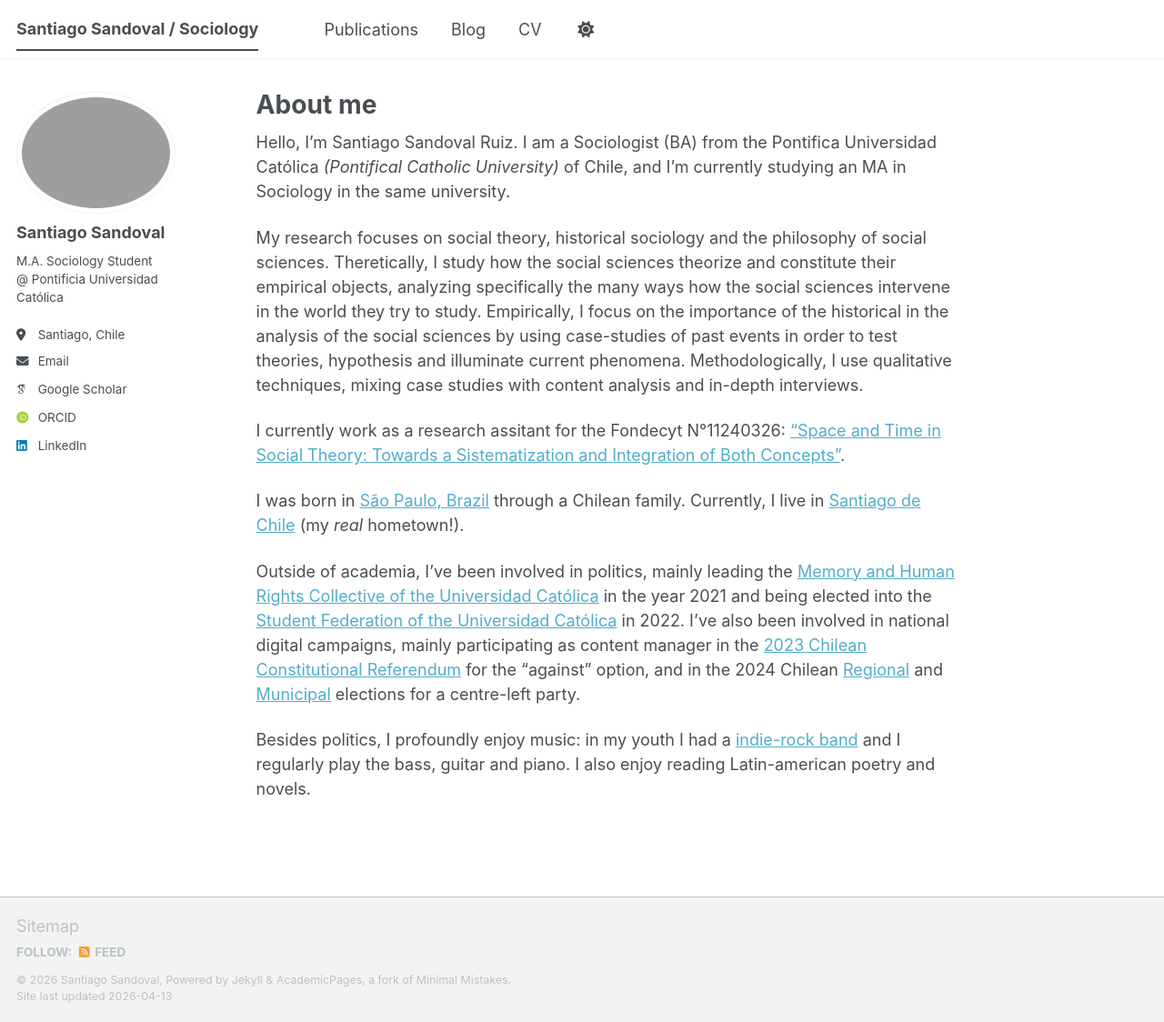
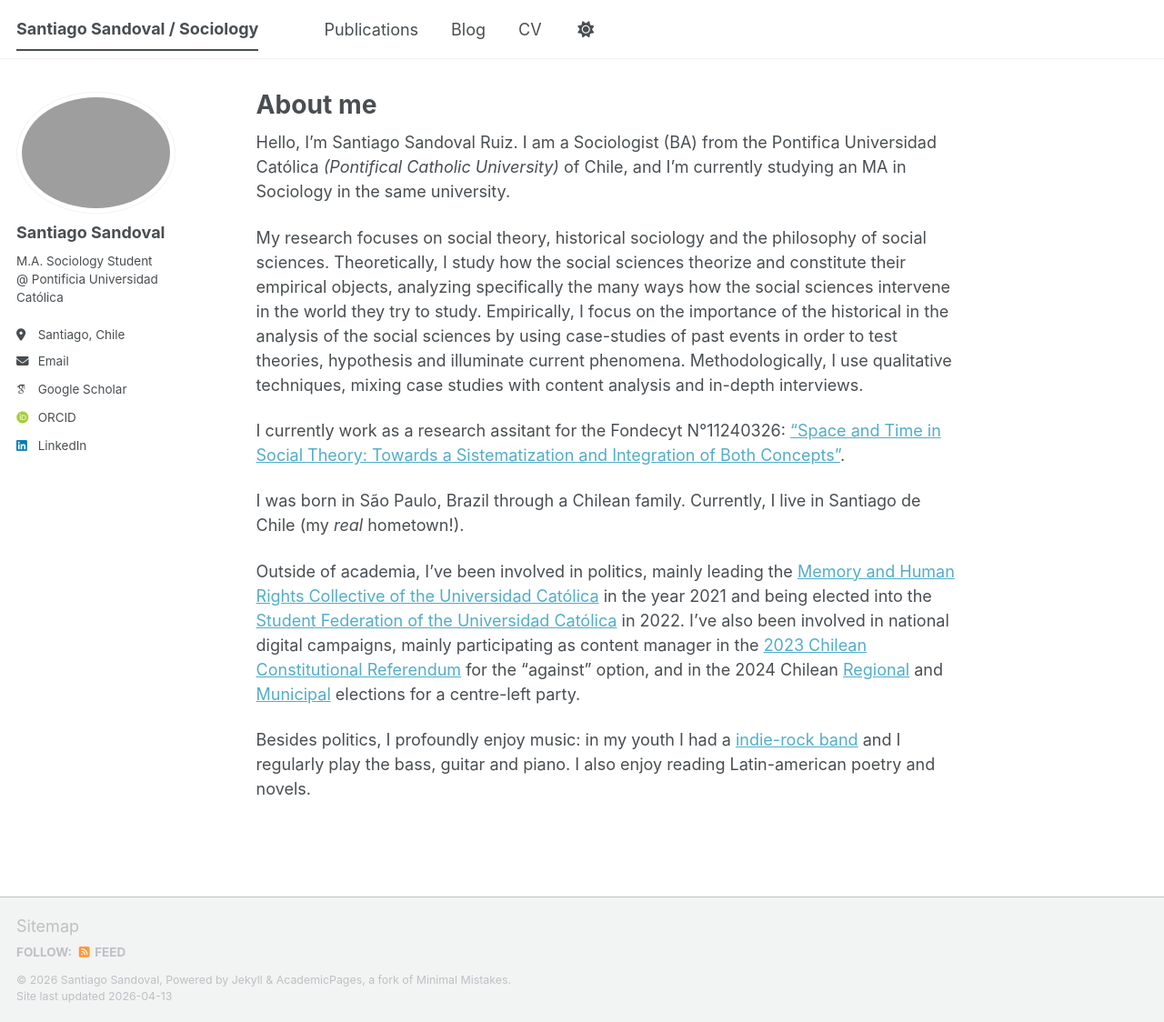
Before and after one commit to s-sandoval/s-sandoval.github.io, a Jekyll site: the page built from _pages/about.md, in a window 1280 px wide and 1124 px high. Shown: the whole window at 91% size. Built offline with Jekyll 4.4.1, drawn with Linux system fonts in a browser that asks for light colours; some web fonts are replaced; a script bundle is joined from its source files by our own code; library files that are not in the unit come from our copies.

Commit message:
Update about.md

```diff
--- a/_pages/about.md
+++ b/_pages/about.md
@@ -9,11 +9,11 @@ redirect_from:
 
 Hello, I'm Santiago Sandoval Ruiz. I am a Sociologist (BA) from the Pontifica Universidad Católica _(Pontifical Catholic University)_ of Chile, and I'm currently studying an MA in Sociology in the same university.
 
-My research focuses on social theory, historical sociology and the philosophy of social sciences. Theretically, I study how the social sciences theorize and constitute their empirical objects, analyzing specifically the many ways how the social sciences intervene in the world they try to study. Empirically, I  focus on the importance of the historical in the analysis of the social sciences by using case-studies of past events in order to test theories, hypothesis and illuminate current phenomena. Methodologically, I use qualitative techniques, mixing case studies with content analysis and in-depth interviews.
+My research focuses on social theory, historical sociology and the philosophy of social sciences. Theoretically, I study how the social sciences theorize and constitute their empirical objects, analyzing specifically the many ways how the social sciences intervene in the world they try to study. Empirically, I  focus on the importance of the historical in the analysis of the social sciences by using case-studies of past events in order to test theories, hypothesis and illuminate current phenomena. Methodologically, I use qualitative techniques, mixing case studies with content analysis and in-depth interviews.
 
 I currently work as a research assitant for the Fondecyt N°11240326: ["Space and Time in Social Theory: Towards a Sistematization and Integration of Both Concepts"](https://www.tes-project.org/).
 
-I was born in [São Paulo, Brazil](https://en.wikipedia.org/wiki/S%C3%A3o_Paulo) through a Chilean family. Currently, I live in [Santiago de Chile](https://en.wikipedia.org/wiki/Santiago) (my _real_ hometown!).
+I was born in São Paulo, Brazil through a Chilean family. Currently, I live in Santiago de Chile (my _real_ hometown!).
 
 Outside of academia, I've been involved in politics, mainly leading the [Memory and Human Rights Collective of the Universidad Católica](https://www.instagram.com/memoria.uc/) in the year 2021 and being elected into the [Student Federation of the Universidad Católica](https://es.wikipedia.org/wiki/Federaci%C3%B3n_de_Estudiantes_de_la_Universidad_Cat%C3%B3lica_de_Chile) in 2022. I've also been involved in national digital campaigns, mainly participating as content manager in the [2023 Chilean Constitutional Referendum](https://en.wikipedia.org/wiki/2023_Chilean_constitutional_referendum) for the "against" option, and in the 2024 Chilean [Regional](https://en.wikipedia.org/wiki/2024_Chilean_municipal_elections) and [Municipal](https://en.wikipedia.org/wiki/2024_Chilean_regional_elections) elections for a centre-left party.
 
```
